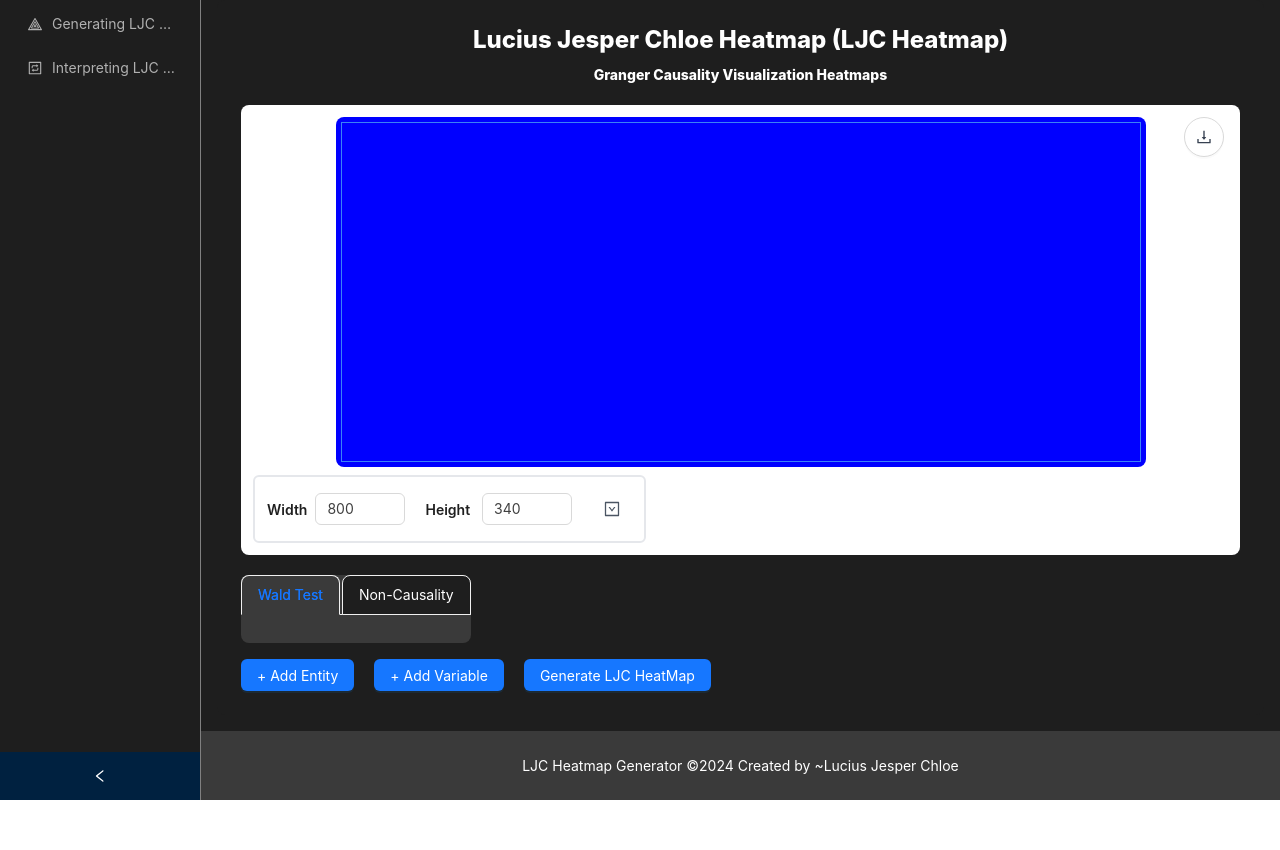
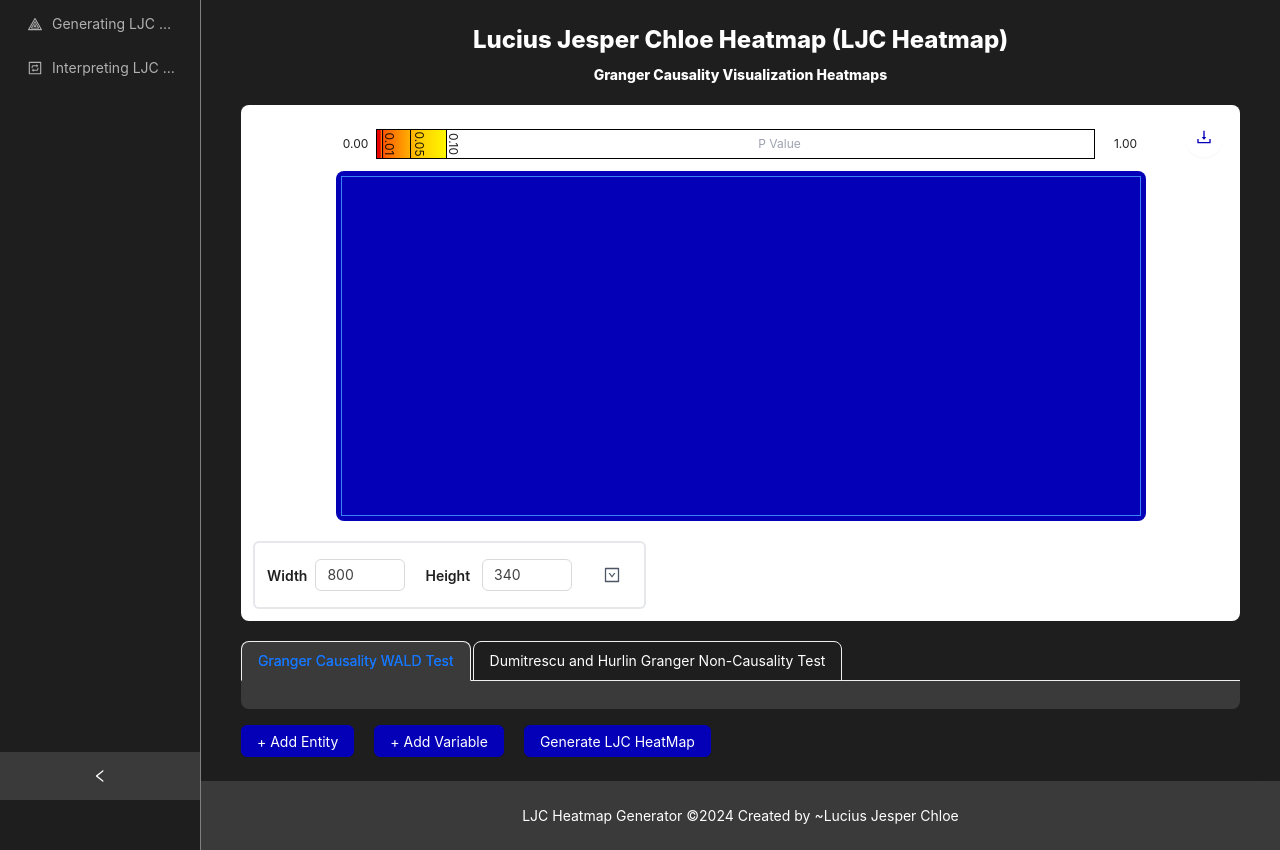
Before and after one commit to LuciusJesperChloe/LJC-HeatMap, a React (Create React App) app: page / in a window 1280 px wide. Before the commit the page ends 800 px from the top, so only its background shows below. Built offline with nearby package versions, Linux system fonts and the light colour scheme.

Commit message:
fix bugs

```diff
--- a/src/App.css
+++ b/src/App.css
@@ -28,6 +28,10 @@
   color: #61dafb;
 }
 
+.ant-layout .ant-layout-sider-trigger {
+  background: #3a3a3a;
+}
+
 @keyframes App-logo-spin {
   from {
     transform: rotate(0deg);
--- a/src/pages/rceg/RcegPage.tsx
+++ b/src/pages/rceg/RcegPage.tsx
@@ -87,7 +87,7 @@ export type TEntity = {
   minArrowHeight: number;
   arrowThickness: number;
   variableNameAreaWidth: number;
-  entityNameAreaHeigh: number;
+  entityNameAreaHeight: number;
   entityNamesFontSize: number;
   varibleNamesFontSize: number;
 };
@@ -280,8 +280,8 @@ const RcegPage = () => {
   const DEFAULT_CANVAS_HEIGHT = 340;
   const [canvasStyle, setCanvasStyle] = useState({
     display: "flex",
-    backgroundColor: "blue",
-    minHeight: "150px",
+    backgroundColor: "#0400B7",
+    // minHeight: "150px",
     // maxHeight: `${MAX_CANVAS_HEIGHT}px`,
     justifyContent: "start",
     alignItems: "center",
@@ -303,7 +303,7 @@ const RcegPage = () => {
     minArrowHeight: 50,
     arrowThickness: 4,
     variableNameAreaWidth: 50,
-    entityNameAreaHeigh: 50,
+    entityNameAreaHeight: 50,
     entityNamesFontSize: 12,
     varibleNamesFontSize: 12,
   });
@@ -459,7 +459,7 @@ const RcegPage = () => {
     const entityWidth =
       (canvas.width - variableFragmentsCount * entity.variableNameAreaWidth) /
       entitiesCount;
-    const entityHeight = canvas.height - entity.entityNameAreaHeigh;
+    const entityHeight = canvas.height - entity.entityNameAreaHeight;
 
     console.log("=entityHeight=", entityHeight);
 
@@ -865,6 +865,21 @@ const RcegPage = () => {
   ) => {
     if (value !== null) {
       if (currentTab.toString() === "WALD_TEST") {
+        // validate lag according to lag-range
+        if (name === "lag") {
+          const index = entities.findIndex(
+            (entity: T_Entity) => entity.entityID === entityID
+          );
+          if (index > -1) {
+            // check lag between lag-range
+            if (
+              value < entities.at(index)!.lagRangeMin ||
+              value > entities.at(index)!.lagRangeMax
+            ) {
+              return;
+            }
+          }
+        }
         const result = entities.map((entity: T_Entity) => {
           return entity.entityID !== entityID
             ? entity
@@ -875,6 +890,38 @@ const RcegPage = () => {
         });
         setEntities(result);
       } else if (currentTab.toString() === "NON_CAUSALITY") {
+        // validate lag according to lag-range
+        // lagVar1
+        if (name === "lagVar1") {
+          const index = nonCausalityEntities.findIndex(
+            (entity: T_NC_Entity) => entity.entityID === entityID
+          );
+          if (index > -1) {
+            // check lag between lag-range
+            if (
+              value < nonCausalityEntities.at(index)!.lagRange1Min ||
+              value > nonCausalityEntities.at(index)!.lagRange1Max
+            ) {
+              return;
+            }
+          }
+        }
+        // lagVar2
+        if (name === "lagVar2") {
+          const index = nonCausalityEntities.findIndex(
+            (entity: T_NC_Entity) => entity.entityID === entityID
+          );
+          if (index > -1) {
+            // check lag between lag-range
+            if (
+              value < nonCausalityEntities.at(index)!.lagRange2Min ||
+              value > nonCausalityEntities.at(index)!.lagRange2Max
+            ) {
+              return;
+            }
+          }
+        }
+
         const result = nonCausalityEntities.map((entity: T_NC_Entity) => {
           return entity.entityID !== entityID
             ? entity
@@ -1441,14 +1488,18 @@ const RcegPage = () => {
           variableNameAreaWidth: value,
         }));
         break;
-      case "entityNameAreaHeigh":
+      case "entityNameAreaHeight":
         setEntity((prev: TEntity) => ({
           ...prev,
-          entityNameAreaHeigh: value,
+          entityNameAreaHeight: value,
         }));
         setCanvas((prev: TCanvas) => ({
           ...prev,
-          height: value > 50 ? prev.height + (value - 50) : value,
+          height:
+            entity.entityNameAreaHeight > value
+              ? prev.height - value
+              : prev.height + value,
+          // value >= 50 ? prev.height + (value - 50) : prev.height - value,
         }));
         break;
       case "entityNamesFontSize":
@@ -1473,9 +1524,12 @@ const RcegPage = () => {
     currentPosition,
   }) => {
     return (
-      <div className="border-2 border-gray-600 p-5 rounded-lg flex gap-5 mx-4">
+      <div
+        style={{ background: "#1E1E1E" }}
+        className="border-2 border-gray-600 p-5 rounded-lg flex gap-5 mx-4"
+      >
         {/* Action Buttons */}
-        <div className="flex flex-row justify-around">
+        <div className="flex flex-row justify-around items-center">
           <Button
             size="large"
             type="text"
@@ -1527,7 +1581,7 @@ const RcegPage = () => {
               value={entity?.entityID || ""}
             />
           </div>
-          <div className="flex flex-row gap-5">
+          <div className="flex flex-row gap-24">
             <div className="flex flex-col w-fit gap-3">
               {/* R2 */}
               {/* <div className="flex flex-row justify-between items-center gap-7">
@@ -1658,7 +1712,10 @@ const RcegPage = () => {
     currentPosition: number;
   }> = ({ entity, currentPosition }) => {
     return (
-      <div className="border-2 border-gray-600 p-5 rounded-lg flex gap-5 mx-4">
+      <div
+        style={{ background: "#1E1E1E" }}
+        className="border-2 border-gray-600 p-5 rounded-lg flex gap-10 mx-4"
+      >
         {/* Action Buttons */}
         <div className="flex flex-col justify-around">
           <Button
@@ -1711,7 +1768,7 @@ const RcegPage = () => {
               value={entity?.entityID || ""}
             />
           </div>
-          <div className="flex flex-row gap-5">
+          <div className="flex flex-row gap-24">
             <div className="flex flex-col w-fit gap-3">
               {/* Chi2 */}
               <div className="flex flex-row justify-between items-center gap-7">
@@ -1776,7 +1833,7 @@ const RcegPage = () => {
             </div>
             <div className="flex flex-col w-fit gap-3">
               {/* Lag Range */}
-              <div className="flex flex-row justify-between items-center gap-3">
+              <div className="flex flex-row justify-between items-center gap-12">
                 <div className="flex flex-row justify-between items-center gap-3">
                   <div className="text-white text-nowrap font-semibold pr-2">
                     Lag Range V1
@@ -1849,7 +1906,7 @@ const RcegPage = () => {
                     Lag
                   </div>
                   <InputNumber
-                    className="w-36"
+                    className="w-36 left-[-26px]"
                     onChange={(value) =>
                       onChangeNumberInput(value, entity.entityID, "lagVar1")
                     }
@@ -1863,7 +1920,7 @@ const RcegPage = () => {
                     onChange={(value) =>
                       onChangeNumberInput(value, entity.entityID, "lagVar2")
                     }
-                    value={entity.lagVar1}
+                    value={entity.lagVar2}
                     changeOnWheel
                   />
                 </div>
@@ -1880,7 +1937,10 @@ const RcegPage = () => {
     currentPosition: number;
   }> = ({ variable, currentPosition }) => {
     return (
-      <div className="border-2 border-gray-600 p-5 rounded-lg flex gap-5 mx-4">
+      <div
+        style={{ background: "#1E1E1E" }}
+        className="border-2 border-gray-600 p-5 rounded-lg flex gap-5 mx-4"
+      >
         {/* Action Buttons */}
         <div className="flex flex-row">
           <Button
@@ -1996,7 +2056,7 @@ const RcegPage = () => {
       ...prev,
       arrowThickness: 4,
       variableNameAreaWidth: 50,
-      entityNameAreaHeigh: 50,
+      entityNameAreaHeight: 50,
       entityNamesFontSize: 12,
       varibleNamesFontSize: 12,
     }));
@@ -2038,6 +2098,11 @@ const RcegPage = () => {
             colorBgContainer: "#3A3A3A",
             colorBgTextActive: "#FFFFFF",
           },
+          Button: {
+            colorBgContainer: "#0400B7",
+            colorText: "#FFFFFF",
+            colorBorder: "#0400B7",
+          },
         },
       }}
     >
@@ -2050,24 +2115,121 @@ const RcegPage = () => {
           Granger Causality Visualization Heatmaps
         </div>
         {/* Canvas Background */}
-        <div
-          ref={divRef}
-          className="p-3 bg-white rounded-lg w-full flex flex-col items-center justify-between gap-2 /*h-[500px]*/ h-fit mt-5"
-        >
+        <div className="p-3 bg-white rounded-lg w-full flex flex-col items-center justify-between gap-2 /*h-[500px]*/ h-fit mt-5">
           <div className="absolute right-14">
             <Button
               size="large"
               // type="text"
               shape="circle"
-              icon={<DownloadOutlined className="text-gray-700" />}
+              icon={<DownloadOutlined style={{ color: "#0400B7" }} />}
               onClick={() => handleDownloadImage()}
+              style={{ background: "#FFFFFF", border: "#FFFFFF" }}
             />
           </div>
           {/* Canvas */}
-          <div className="flex justify-center items-center w-full h-full">
+          <div className="flex justify-center items-center w-full h-full ">
+            <div ref={divRef} className="bg-white p-3">
+              {/* P value Bar */}
+              {/*
+              width = 110
+              scaleLength = (width - 10)
+              r = scaleLength * 0.01
+              o = scaleLength * 0.04
+              y = scaleLength * 0.05
+              w = scaleLength * 0.9
+              */}
               <div
                 style={{
-                backgroundColor: "blue",
+                  width: `${canvas.width + 10}px`,
+                  height: `${30}px`,
+                }}
+                className="mb-3 flex flex-row "
+              >
+                {/* Label Front (0.00) */}
+                <div
+                  style={{
+                    width: canvas.width * 0.05,
+                    fontSize: "12px",
+                  }}
+                  className="flex justify-center items-center"
+                >
+                  0.00
+                </div>
+                {/* Colors Bar */}
+                <div className="/*bg-yellow-200*/  flex flex-grow">
+                  {/* Red 0% - 1% */}
+                  <div
+                    className="flex justify-start items-center"
+                    style={{
+                      background:
+                        /*gradient red-to-orange*/ /*"#E60000" */ "linear-gradient(90deg, rgba(230,0,0,1) 62%, rgba(255,165,0,1) 100%)",
+                      width: (canvas.width - canvas.width * 0.1) * 0.01,
+                      border: "solid 1px black",
+                      textAlign: "center",
+                      fontSize: "10px",
+                    }}
+                  ></div>
+                  {/* Orange 1% - 5% */}
+                  <div
+                    className="flex justify-start items-center"
+                    style={{
+                      background:
+                        /*gradient orange-to-yellow */ /*"orange"*/ "linear-gradient(90deg, rgba(255,55,0,1) 0%, rgba(255,94,0,1) 6%, rgba(255,175,0,1) 100%)",
+                      width: (canvas.width - canvas.width * 0.1) * 0.04,
+                      border: "solid 1px black",
+                      borderLeft: "0px",
+                      fontSize: "12px",
+                    }}
+                  >
+                    <p className="rotate-90 w-fit h-fit ml-[-5px]">0.01</p>
+                  </div>
+                  {/* Yellow 5% - 10% */}
+                  <div
+                    className="flex justify-start items-center"
+                    style={{
+                      background:
+                        /*gradient yellow-to-white*/ /*"yellow"*/ "linear-gradient(90deg, rgba(255,175,0,1) 0%, rgba(255,205,0,0.9976365546218487) 28%, rgba(255,248,0,1) 100%)",
+                      width: (canvas.width - canvas.width * 0.1) * 0.05,
+                      border: "solid 1px black",
+                      borderLeft: "0px",
+                      fontSize: "12px",
+                    }}
+                  >
+                    <p className="rotate-90 w-fit h-fit ml-[-5px]">0.05</p>
+                  </div>
+                  {/* White 10% - 100% */}
+                  <div
+                    className="flex justify-start items-center"
+                    style={{
+                      background: "#FFFFFF",
+                      width: (canvas.width - canvas.width * 0.1) * 0.9,
+                      border: "solid 1px black",
+                      borderLeft: "0px",
+                      fontSize: "12px",
+                    }}
+                  >
+                    <p className="rotate-90 w-fit h-fit ml-[-5px]">0.10</p>
+                    <div className="w-full flex items-center justify-center  text-gray-400">
+                      <div>P Value</div>
+                    </div>
+                  </div>
+                </div>
+                {/* Label Tail (1.00) */}
+                <div
+                  style={{
+                    width: canvas.width * 0.05,
+                    textAlign: "end",
+                    fontSize: "12px",
+                  }}
+                  className="flex justify-center items-center"
+                >
+                  1.00
+                </div>
+              </div>
+              {/* Heat Map */}
+              <div
+                style={{
+                  backgroundColor: "#0400B7",
                   borderRadius: "8px",
                   width: `${canvas.width + 10}px`,
                   height: `${canvas.height + 10}px`,
@@ -2080,7 +2242,7 @@ const RcegPage = () => {
                     width: `${canvas.width}px`,
                     height: `${canvas.height}px`,
                   }}
-                className="border-[1px] border-blue-500 "
+                  className="border-[1px] border-blue-500"
                 >
                   {currentTab.toString() === "WALD_TEST" && (
                     <>
@@ -2161,6 +2323,7 @@ const RcegPage = () => {
                       )}
                     </>
                   )}
+                </div>
               </div>
             </div>
           </div>
@@ -2251,9 +2414,9 @@ const RcegPage = () => {
                   <div className="font-semibold">Height of entity names</div>
                   <InputNumber
                     onChange={(value) =>
-                      handleOnChangeSettings("entityNameAreaHeigh", value)
-                    }
-                    value={entity.entityNameAreaHeigh}
+                      handleOnChangeSettings("entityNameAreaHeight", value)
+                    }
+                    value={entity.entityNameAreaHeight}
                     step={1}
                     changeOnWheel
                   />
@@ -2267,6 +2430,7 @@ const RcegPage = () => {
                     value={entity.arrowThickness}
                     step={1}
                     changeOnWheel
+                    max={15}
                   />
                 </div>
                 <div className="flex flex-row justify-between items-center gap-2">
@@ -2277,6 +2441,7 @@ const RcegPage = () => {
                     }
                     value={entity.entityNamesFontSize}
                     step={1}
+                    max={40}
                     changeOnWheel
                   />
                 </div>
@@ -2288,6 +2453,7 @@ const RcegPage = () => {
                     }
                     value={entity.varibleNamesFontSize}
                     step={1}
+                    max={40}
                     changeOnWheel
                   />
                 </div>
@@ -2304,11 +2470,11 @@ const RcegPage = () => {
         <Tabs
           onChange={onChangeTab}
           type="card"
-          className="self-start bg-[#3A3A3A] rounded-lg pb-3 mt-5"
+          className="self-start bg-[#3A3A3A] rounded-lg pb-3 mt-5 w-full"
           items={[
             {
               key: "WALD_TEST",
-              label: "Wald Test",
+              label: "Granger Causality WALD Test",
               children: (
                 <div>
                   <div className=" w-full flex flex-col gap-2">
@@ -2339,7 +2505,7 @@ const RcegPage = () => {
             },
             {
               key: "NON_CAUSALITY",
-              label: "Non-Causality",
+              label: "Dumitrescu and Hurlin Granger Non-Causality Test",
               children: (
                 <div>
                   <div className=" w-full flex flex-col gap-2">
@@ -2369,15 +2535,18 @@ const RcegPage = () => {
               ),
             },
           ]}
+          tabBarStyle={{
+            backgroundColor: "#1E1E1E",
+          }}
         />
         <div className="flex flex-row gap-5 mt-4 self-start">
-          <Button type="primary" onClick={addAnotherEntity}>
+          <Button type="default" onClick={addAnotherEntity}>
             + Add Entity
           </Button>
-          <Button type="primary" onClick={addVariable}>
+          <Button type="default" onClick={addVariable}>
             + Add Variable
           </Button>
-          <Button type="primary" onClick={generateLJCHeadMap}>
+          <Button type="default" onClick={generateLJCHeadMap}>
             Generate LJC HeatMap
           </Button>
         </div>
```
Also changed, not shown: src/components/Arrow.tsx (+22 -9 lines), src/components/Entity.tsx (+5 -5 lines). Lines whose indentation alone changed are shown as unchanged.
